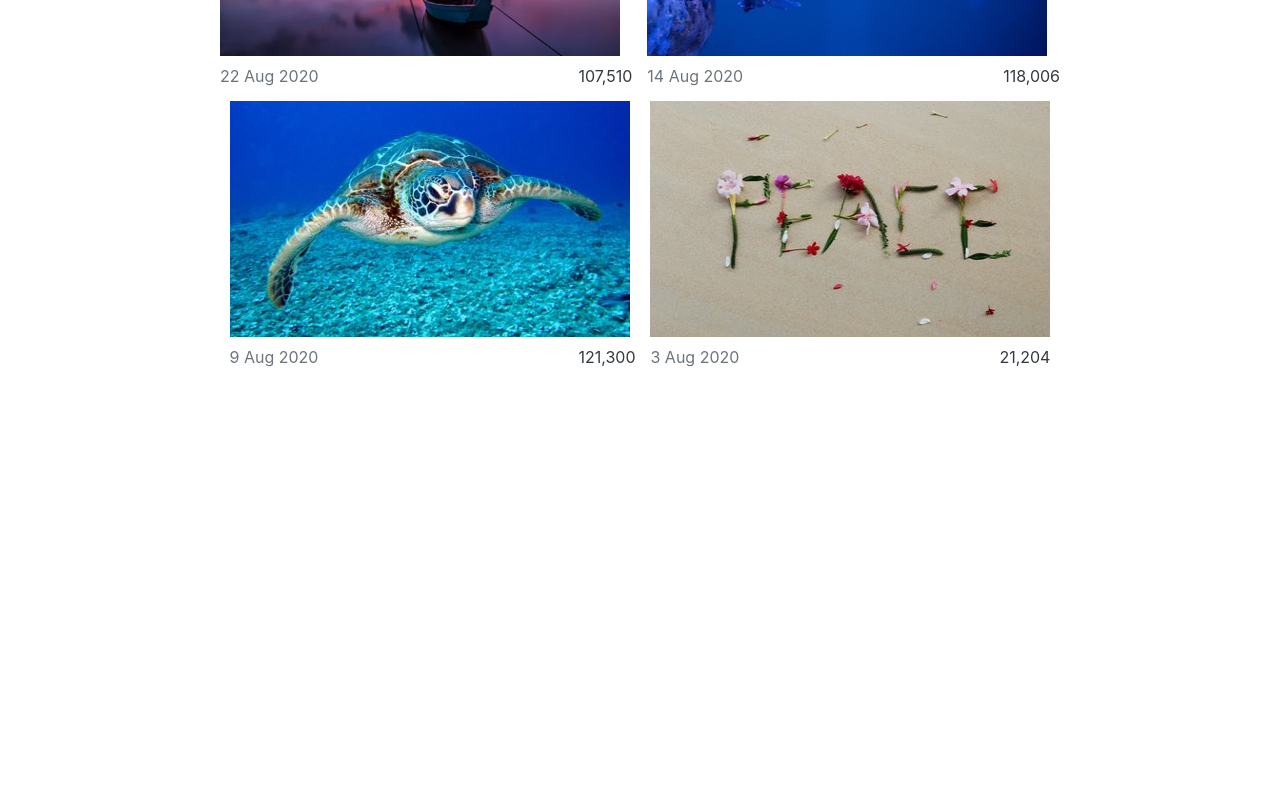
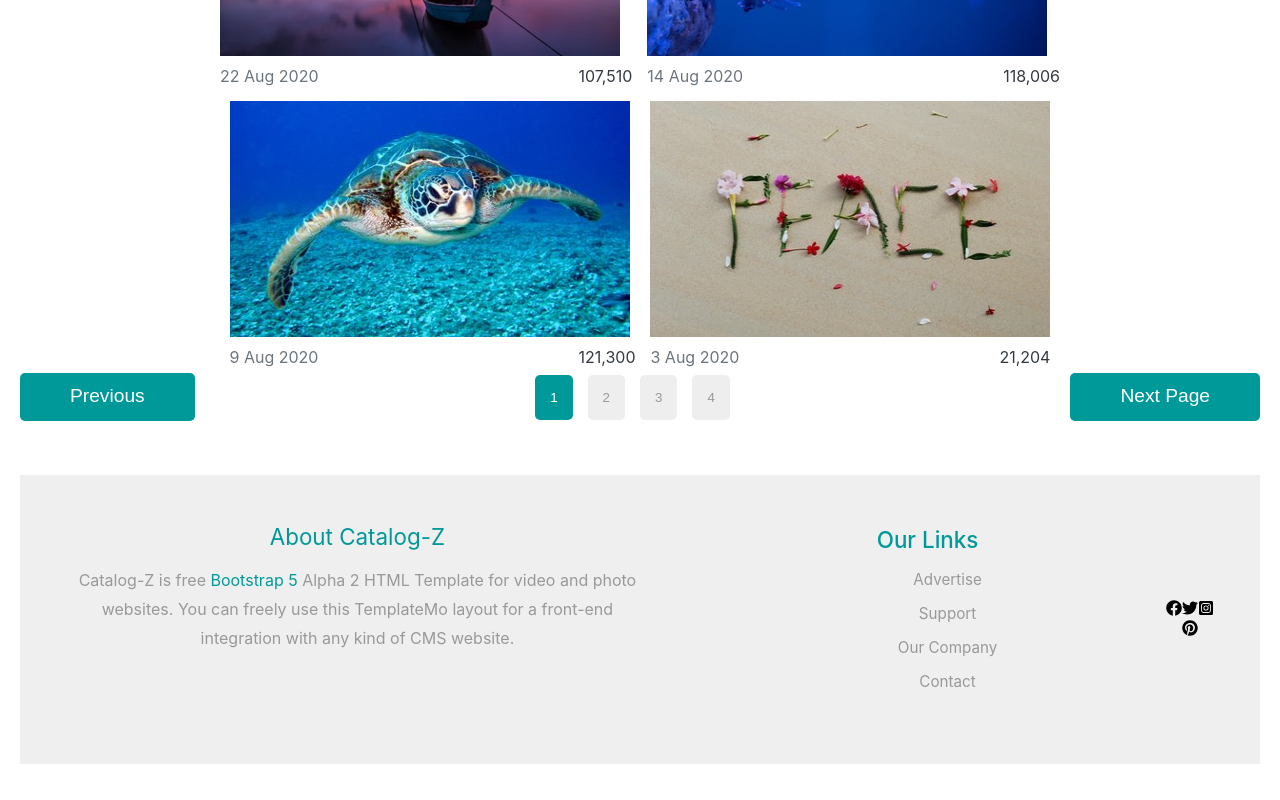
Before and after one commit to tanshu98/Catalog---Z, a React (Create React App) app: page / in a window 1280 px wide. Shown: the part 1935-2735 px from the top of the page. Before the commit the page ends 2322 px from the top, so only its background shows below. Built offline with nearby package versions, Linux system fonts and the light colour scheme.

Commit message:
Added Footer and pagination in homepage

```diff
--- a/src/Pages/Home.jsx
+++ b/src/Pages/Home.jsx
@@ -2,6 +2,8 @@ import React from 'react'
 import Navbar from '../Components/Navbar/Navbar'
 import Search from '../Components/Search/Search'
 import Section from '../Components/Section/Section'
+import Pagination from '../Components/Pagination/Pagination'
+import Footer from '../Components/Footer/Footer'
 
 
 const Home = () => {
@@ -10,6 +12,8 @@ const Home = () => {
         <Navbar />
         <Search />
         <Section />
+        <Pagination />
+        <Footer />
     </div>
   )
 }
```
